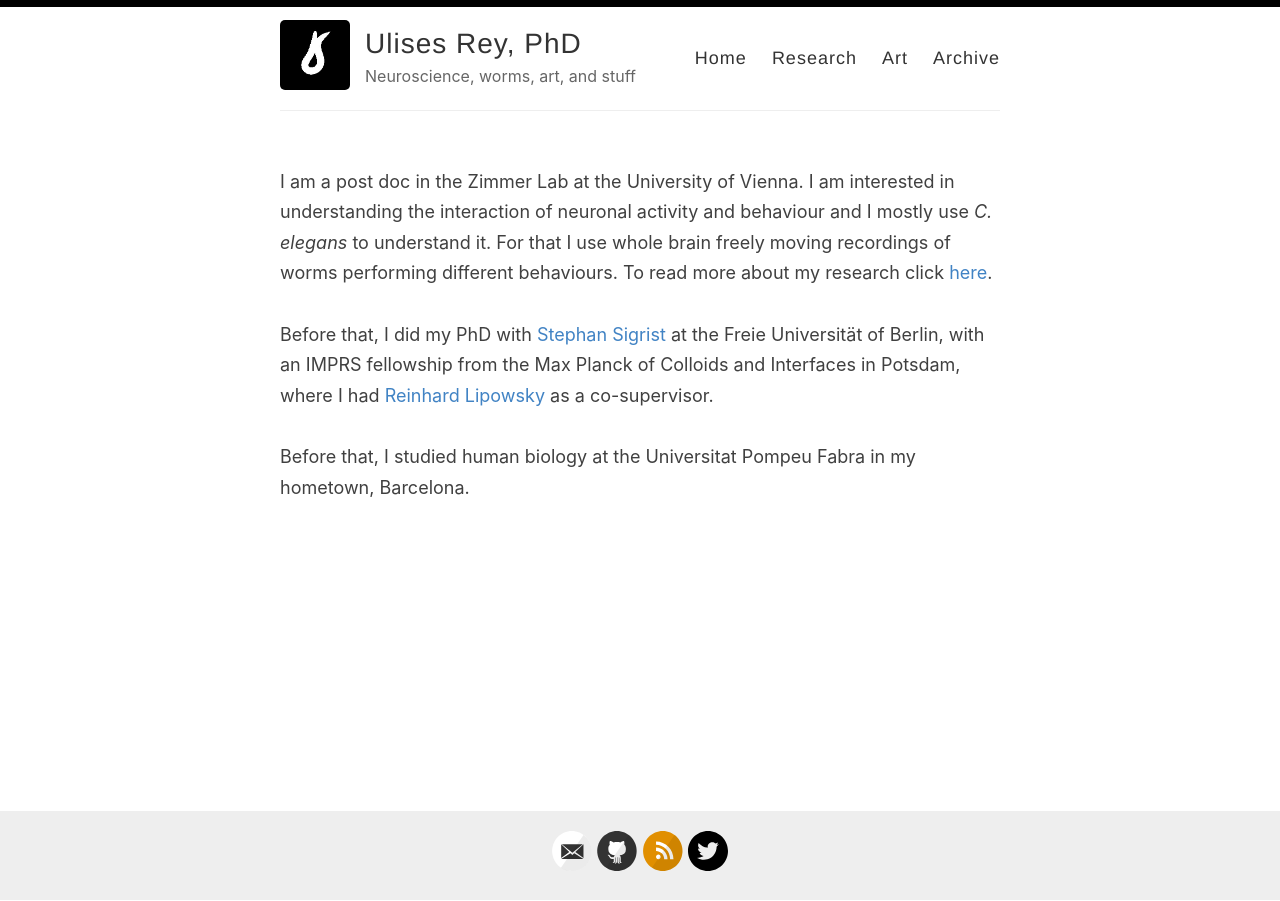
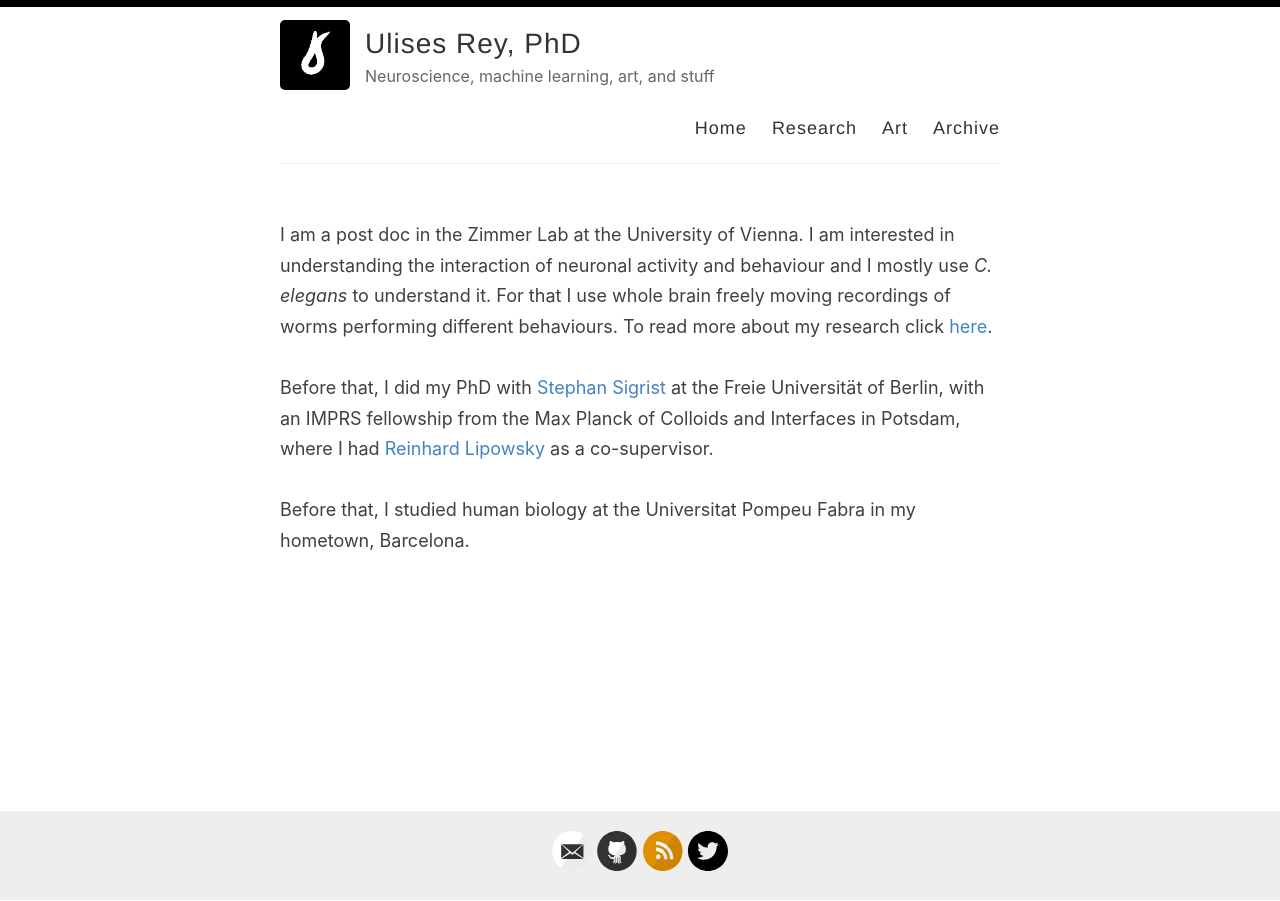
Before and after one commit to ulisesrey/ulisesrey.github.io, a Jekyll site: the page built from index.html, in a window 1280 px wide. Built offline with Jekyll 4.4.1, drawn with Linux system fonts in a browser that asks for light colours; the list of posts is cut into pages by our own code.

Commit message:
changed description :O

```diff
--- a/_config.yml
+++ b/_config.yml
@@ -9,7 +9,7 @@ name: Ulises Rey, PhD
 author: Ulises Rey
 
 # Short bio or description (displayed in the header)
-description: Neuroscience, worms, art, and stuff
+description: Neuroscience, machine learning, art, and stuff
 
 # URL of your avatar or profile pic (you could use your GitHub profile pic)
 avatar: /images/worm_turn.jpg
```
